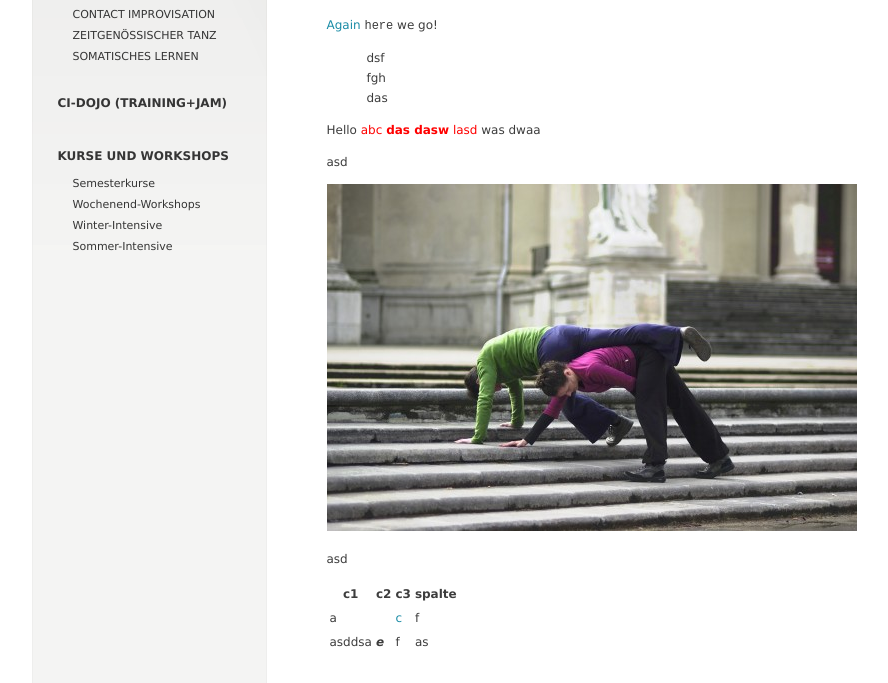
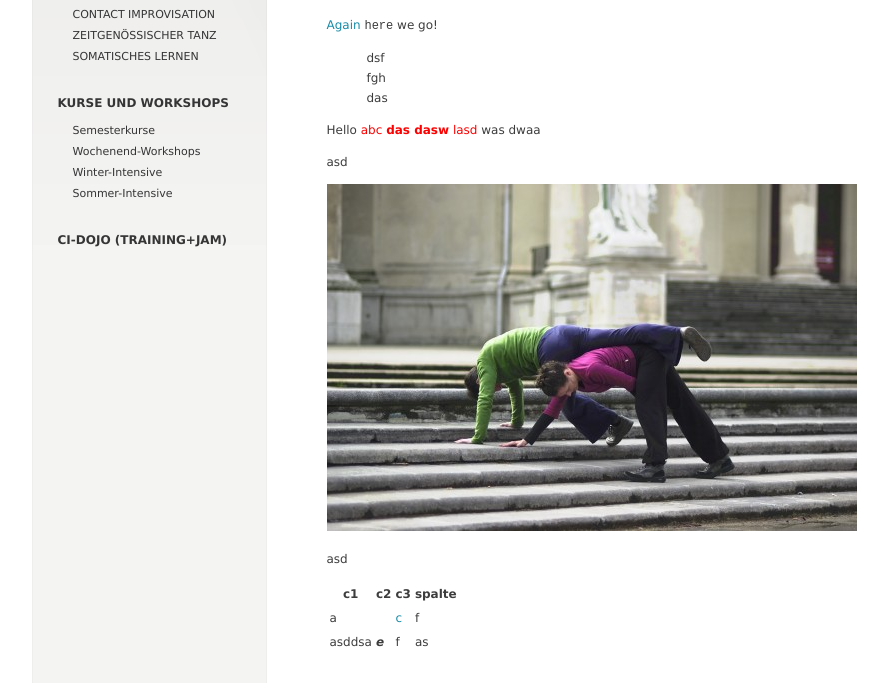
Before and after one commit to manulari/rollingpointat, a Jekyll site: the page built from _all_pages/syntax.md, in a window 1280 px wide, cut to the strip 217-900 px from the top of the page. Shown: the whole strip, without its empty margins (152-1040 px from the left). Built offline with Jekyll 4.4.1, drawn with Linux system fonts in a browser that asks for light colours; part of the change alters nothing that is shown.

Commit message:
Update Settings “nav”

```diff
--- a/_data/nav.yml
+++ b/_data/nav.yml
@@ -10,8 +10,6 @@ entries:
         path: contemporary
       - title: SOMATISCHES LERNEN
         path: somatics
-  - title: CI-DOJO (TRAINING+JAM)
-    path: /dojo
   - title: KURSE UND WORKSHOPS
     path: /kurse
     subentries:
@@ -23,3 +21,5 @@ entries:
         path: /winterintensive
       - title: Sommer-Intensive
         path: /sommerintensive
+  - title: CI-DOJO (TRAINING+JAM)
+    path: /dojo
```
